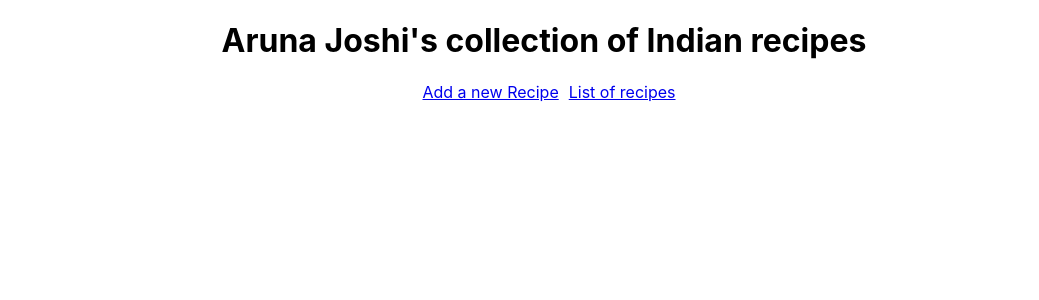
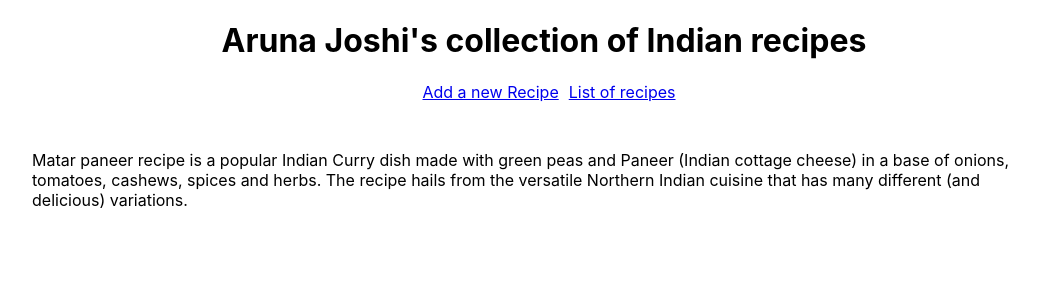
Before and after one commit to arunajoshi1013/react-phase-2-project, a React (Create React App) app in the folder indian-recipes-app/: page /1 in a window 1280 px wide. Shown: the top 300 px of the page, without its empty margins (96-1135 px from the left). Built offline with nearby package versions, Linux system fonts and the light colour scheme; data requests are answered from the project's data file.

Commit message:
App: Add a route to RecipeDetails component
This commit adds a new route to the RecipeDetails component.
We match the exact path with the "id" of the requested recipe and
then render the RecipeDetails component.

```diff
--- a/indian-recipes-app/src/App.js
+++ b/indian-recipes-app/src/App.js
@@ -19,6 +19,10 @@ function App() {
           </Link>
         </nav>
         <Routes>
+          <Route exact path="/:id" element={
+              <RecipeDetails />
+            }
+          />
           <Route path="/" element={
             <RecipeList />
           }
```
